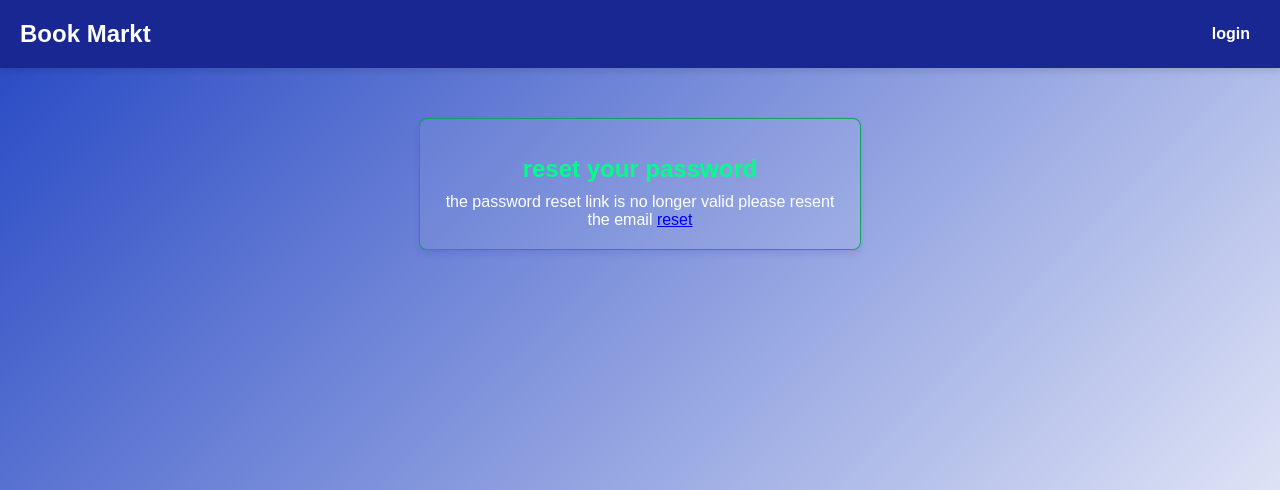
After one commit to YoussefAhmed104/book_market, a Django app: template templates/registration/password_reset_confirm.html in a window 1280 px wide. The commit adds this page. Shown: the top 490 px of the page. Run offline with Django 3.2, Linux system fonts and the light colour scheme; the template is opened without the code that fills it, so the values that code supplies are empty.

Commit message:
change password and reset it by the email

```diff
--- a/static/css/style.css
+++ b/static/css/style.css
@@ -187,3 +187,72 @@ body {
 .user button:hover {
     background-color: #1a5bbf;
 }
+
+
+
+.change-password-container {
+    background: rgba(255, 255, 255, 0.2);
+    padding: 2rem;
+    border-radius: 10px;
+    box-shadow: 0 4px 6px rgba(0, 0, 0, 0.1);
+    width: 90%;
+    max-width: 400px;
+    text-align: center;
+    margin-top: 20px; /* لإضافة مسافة بين الهيدر والحاوية */
+}
+
+.change-password-container h1 {
+    font-size: 24px;
+    margin-bottom: 20px;
+    text-align: center;
+    color: #333;
+}
+
+.change-password-container form {
+    display: flex;
+    flex-direction: column;
+    gap: 15px;
+}
+
+.change-password-container input[type="submit"] {
+    padding: 10px 20px;
+    font-size: 16px;
+    color: #fff;
+    background-color: #007bff;
+    border: none;
+    border-radius: 5px;
+    cursor: pointer;
+    transition: background-color 0.3s;
+}
+
+.change-password-container input[type="submit"]:hover {
+    background-color: #0056b3;
+}
+
+.change-password-container form p {
+    margin: 0;
+}
+
+/* تنسيق الرسالة الناتجة عن تغيير كلمة المرور */
+.change-password-done {
+    max-width: 400px;
+    margin: 50px auto;
+    padding: 20px;
+    border: 1px solid #0ca25af3;
+    border-radius: 8px;
+    background-color: #ffffff11;
+    box-shadow: 0 4px 6px rgba(27, 3, 209, 0.1);
+    text-align: center;
+}
+
+.change-password-done h1 {
+    font-size: 24px;
+    color: #00ff88;
+    margin-bottom: 10px;
+}
+
+.change-password-done p {
+    font-size: 16px;
+    color: #ffffff;
+    margin: 0;
+}
--- a/templates/registration/login.html
+++ b/templates/registration/login.html
@@ -16,6 +16,7 @@
             {{ form.as_p }}
             <input type="hidden" name="next" value="{{ next }}">
             <p><input type="submit" value="Login" class="login-btn"></p>
+            <a href="{% url 'password_reset' %}">Forget password ?</a>
         </form>
     </div>
 {% endblock %}
--- /dev/null
+++ b/templates/registration/password_reset_confirm.html
@@ -0,0 +1,27 @@
+{% extends 'base.html' %}
+
+{% block title %}reset your password{% endblock title %}
+
+
+{% block content %}
+
+
+
+    {% if validlink %}
+    <div class="change-password-container">
+        <h1>reset your password</h1>
+        <p>please Enter the new password</p>
+
+        <form method="post">
+            {% csrf_token %}
+            {{ form.as_p }}
+            <input type="submit" value="change password">
+        </form>
+    </div>
+    {% else %}
+    <div class="change-password-done">
+        <h1>reset your password</h1>
+        <p >the password reset link is no longer valid please resent the email <a href="{% url 'password_reset' %}"> reset</a></p>
+    </div>
+    {% endif %}
+{% endblock content %}
```
Also changed, not shown: account/urls.py (+14 -0 lines), templates/registration/password_change_done.html (added, +12 -0 lines), templates/registration/password_change_form.html (added, +15 -0 lines), templates/registration/password_reset_complete.html (added, +13 -0 lines), templates/registration/password_reset_done.html (added, +11 -0 lines), templates/registration/password_reset_email.html (added, +15 -0 lines), templates/registration/password_reset_form.html (added, +15 -0 lines), db.sqlite3.
